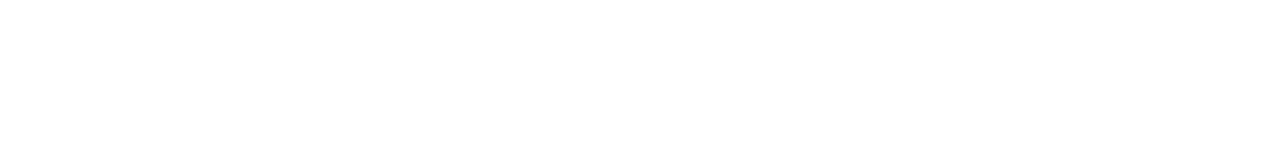
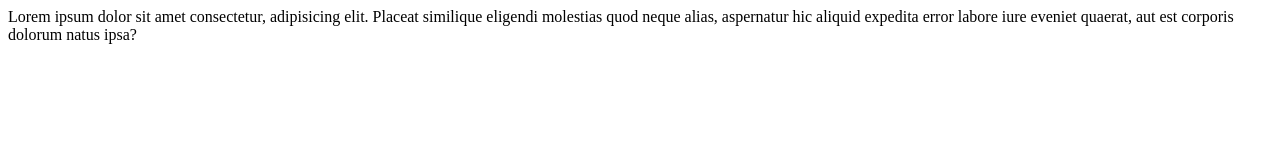
Before and after one commit to nerosilva/versionamento, a plain HTML site: page index.html in a window 1280 px wide. Drawn offline with Linux system fonts and the light colour scheme.

Commit message:
criaçao de paragrafo

```diff
--- a/index.html
+++ b/index.html
@@ -3,10 +3,9 @@
 <head>
     <meta charset="UTF-8">
     <meta http-equiv="X-UA-Compatible" content="IE=edge">
-    <meta name="viewport" content="width=device-width, initial-scale=1.0">
-    <title>aula versionamento</title>
+        <title>aula versionamento</title>
 </head>
 <body>
-
-</body>
+    Lorem ipsum dolor sit amet consectetur, adipisicing elit. Placeat similique eligendi molestias quod neque alias, aspernatur hic aliquid expedita error labore iure eveniet quaerat, aut est corporis dolorum natus ipsa?
+<body>
 </html>
```
